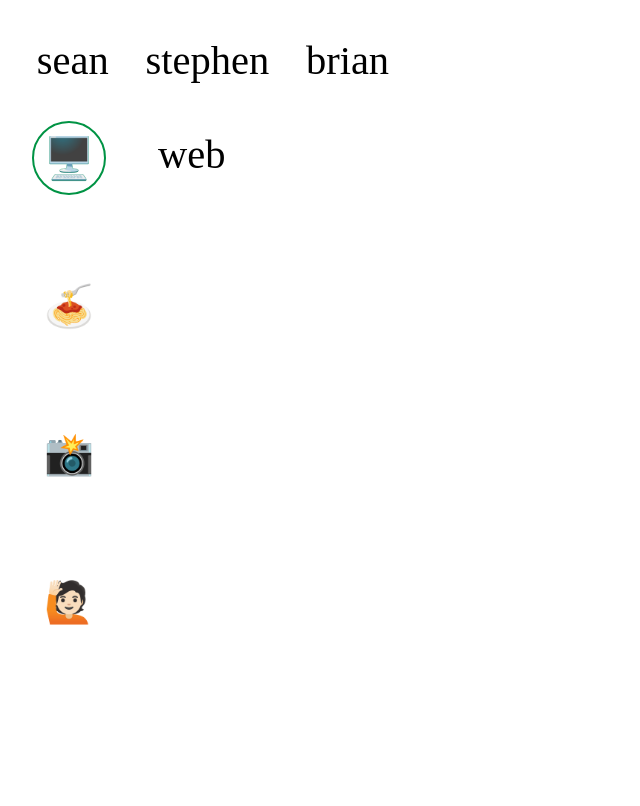
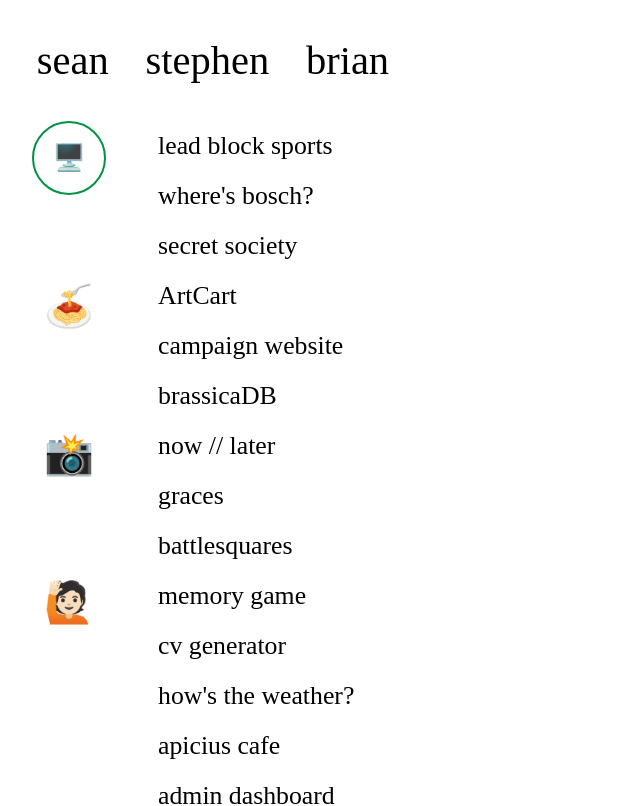
Before and after one commit to seanstephenbrian/portfolio, a React (Create React App) app in the folder client/: page / in a window 1280 px wide. Shown: the top 806 px of the page, without its empty margins (0-640 px from the left). Built offline with nearby package versions, Linux system fonts and the light colour scheme.

Commit message:
retrieve web project info from local json file

```diff
--- a/client/package.json
+++ b/client/package.json
@@ -10,6 +10,7 @@
     "react-dom": "^18.2.0",
     "react-scripts": "5.0.1",
     "sass": "^1.63.6",
+    "uniqid": "^5.4.0",
     "web-vitals": "^2.1.4"
   },
   "scripts": {
--- /dev/null
+++ b/client/public/projects.json
@@ -0,0 +1,118 @@
+{
+    "projects": [
+        {
+            "title": "lead block sports",
+            "liveUrl": "https://www.leadblocksports.blog/",
+            "gitUrl": "https://github.com/seanstephenbrian/lead-block",
+            "stack": ["express", "node", "react", "mongoose", "sass", "pug", "css", "javascript"]
+        },
+        {
+            "title": "where's bosch?",
+            "liveUrl": "https://seanstephenbrian.github.io/wheres-bosch/",
+            "gitUrl": "https://github.com/seanstephenbrian/wheres-bosch",
+            "stack": ["react", "javascript", "sass", "firebase"]
+        },
+        {
+            "title": "secret society",
+            "liveUrl": "https://secret-society.up.railway.app/",
+            "gitUrl": "https://github.com/seanstephenbrian/secret-society",
+            "stack": ["express", "node", "mongoose", "pug", "css", "javascript"]
+        },
+        {
+            "title": "ArtCart",
+            "liveUrl": "https://art-cart.up.railway.app/",
+            "gitUrl": "https://github.com/seanstephenbrian/art-cart",
+            "stack": ["react", "javascript", "sass"]
+        },
+        {
+            "title": "campaign website",
+            "liveUrl": "https://seanstephenbrian.github.io/campaign-website/",
+            "gitUrl": "https://github.com/seanstephenbrian/campaign-website",
+            "stack": ["javascript", "css", "html"]
+        },
+        {
+            "title": "brassicaDB",
+            "liveUrl": "https://brassicadb.up.railway.app/",
+            "gitUrl": "https://github.com/seanstephenbrian/brassicas",
+            "stack": ["express", "node", "mongoose", "pug", "css", "javascript"]
+        },
+        {
+            "title": "now // later",
+            "liveUrl": "https://seanstephenbrian.github.io/todo-list/",
+            "gitUrl": "https://github.com/seanstephenbrian/todo-list",
+            "stack": ["javascript", "css", "webpack"]
+        },
+        {
+            "title": "graces",
+            "liveUrl": "https://graces.website/",
+            "gitUrl": "https://github.com/seanstephenbrian/graces",
+            "stack": ["react", "javascript", "sass"]
+        },
+        {
+            "title": "battlesquares",
+            "liveUrl": "https://seanstephenbrian.github.io/battleship/",
+            "gitUrl": "https://github.com/seanstephenbrian/battleship",
+            "stack": ["javascript", "jest", "css", "webpack"]
+        },
+        {
+            "title": "memory game",
+            "liveUrl": "https://seanstephenbrian.github.io/memory-game/",
+            "gitUrl": "https://github.com/seanstephenbrian/memory-game",
+            "stack": ["react", "javascript", "css"]
+        },
+        {
+            "title": "cv generator",
+            "liveUrl": "https://seanstephenbrian.github.io/cv-project/",
+            "gitUrl": "https://github.com/seanstephenbrian/cv-project",
+            "stack": ["react", "javascript", "css"]
+        },
+        {
+            "title": "how's the weather?",
+            "liveUrl": "https://seanstephenbrian.github.io/weather-app/",
+            "gitUrl": "https://github.com/seanstephenbrian/weather-app",
+            "stack": ["javascript", "css", "html"]
+        },
+        {
+            "title": "apicius cafe",
+            "liveUrl": "https://seanstephenbrian.github.io/restaurant-page/",
+            "gitUrl": "https://github.com/seanstephenbrian/restaurant-page",
+            "stack": ["javascript", "css", "webpack"]
+        },
+        {
+            "title": "admin dashboard",
+            "liveUrl": "https://seanstephenbrian.github.io/admin-dashboard/",
+            "gitUrl": "https://github.com/seanstephenbrian/admin-dashboard",
+            "stack": ["javascript", "css", "html"]
+        },
+        {
+            "title": "tic-tac-toe",
+            "liveUrl": "https://seanstephenbrian.github.io/tic-tac-toe/",
+            "gitUrl": "https://github.com/seanstephenbrian/tic-tac-toe",
+            "stack": ["javascript", "css", "html"]
+        },
+        {
+            "title": "book log",
+            "liveUrl": "https://seanstephenbrian.github.io/book-log/",
+            "gitUrl": "https://github.com/seanstephenbrian/book-log",
+            "stack": ["javascript", "css", "html"]
+        },
+        {
+            "title": "contact form",
+            "liveUrl": "https://seanstephenbrian.github.io/sign-up-form/",
+            "gitUrl": "https://github.com/seanstephenbrian/sign-up-form",
+            "stack": ["html", "css"]
+        },
+        {
+            "title": "pointillist etch-a-sketch",
+            "liveUrl": "https://seanstephenbrian.github.io/etch-a-sketch/",
+            "gitUrl": "https://github.com/seanstephenbrian/etch-a-sketch",
+            "stack": ["javascript", "css", "html"]
+        },
+        {
+            "title": "calculator",
+            "liveUrl": "https://seanstephenbrian.github.io/calculator/",
+            "gitUrl": "https://github.com/seanstephenbrian/calculator",
+            "stack": ["javascript", "css", "html"]
+        }
+    ]
+}
--- a/client/src/components/Web.js
+++ b/client/src/components/Web.js
@@ -1,7 +1,29 @@
-import React from 'react';
+import React, { useEffect, useState } from 'react';
+import uniqid from 'uniqid';
+
+import '../styles/web.scss';
 
 export default function Web() {
+
+    const [projects, setProjects] = useState([]);
+
+    useEffect(() => {
+        fetch('./projects.json')
+            .then(res => res.json())
+            .then((data) => {
+                setProjects(data.projects);
+            });
+    }, []);
+
     return (
-        'web'
+        <section className='web'>
+            {projects.map((project) => {
+                return (
+                    <div className='web-project' key={uniqid()}>
+                        {project.title}
+                    </div>
+                )
+            })}
+        </section>
     )
 }
--- a/client/src/styles/main.scss
+++ b/client/src/styles/main.scss
@@ -28,6 +28,7 @@ time, mark, audio, video {
     --rvv: calc(1rem + 1vmin + 1vmax);
 
     --padding: calc(var(--rvv));
+    --nav-padding: 15px;
 
     --large: calc(1.1*var(--rvv));
     --medium: calc(0.9*var(--rvv));
--- a/client/src/styles/menu.scss
+++ b/client/src/styles/menu.scss
@@ -1,5 +1,5 @@
 nav {
-    --nav-padding: 15px;
+
     margin-top: 20px;
     width: fit-content;
     overflow: hidden;
--- /dev/null
+++ b/client/src/styles/web.scss
@@ -0,0 +1,11 @@
+.web {
+    font-size: var(--small);
+    max-width: 1000px;
+    display: flex;
+    flex-direction: column;
+    gap: 20px;
+
+    .web-project {
+
+    }
+}
```
Also changed, not shown: 1 other file (tests, documents, lock files or other folders).
